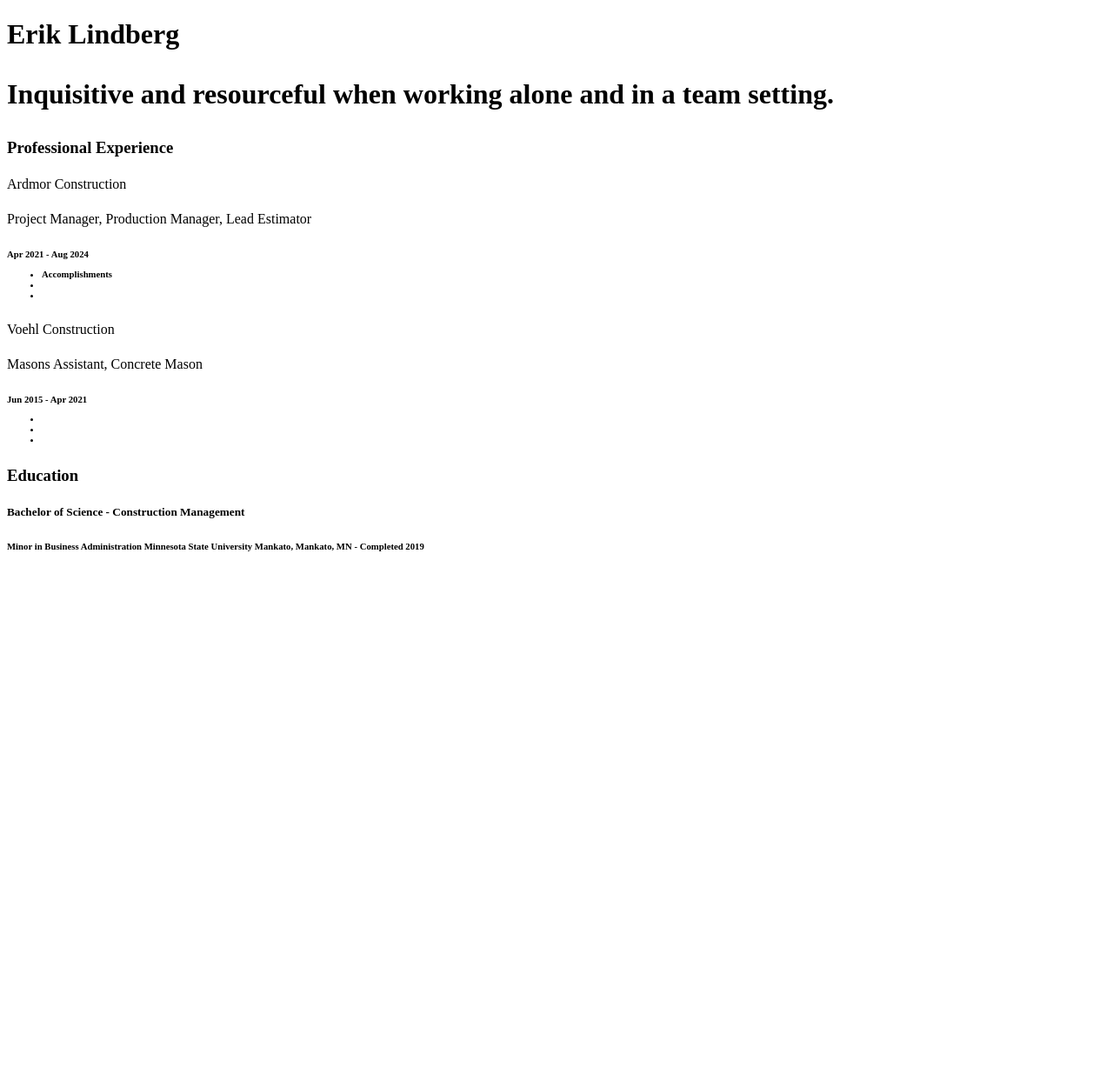
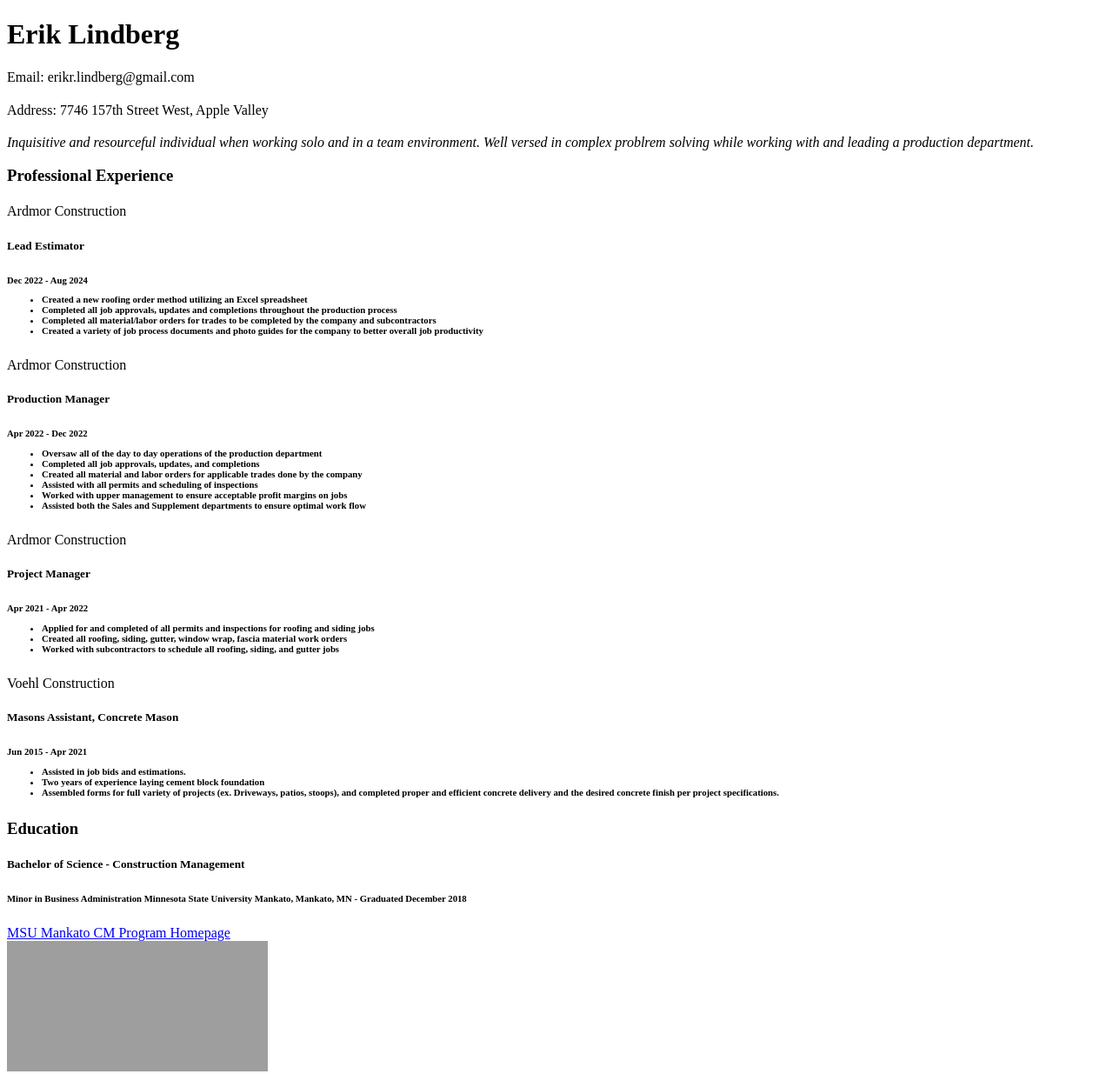
Before and after one commit to ELind-prime/ELind-prime.github.io, a plain HTML site: page index.html in a window 1280 px wide. Shown: the top 1235 px of the page at 87% size. Before the commit the page ends 800 px from the top, so only its background shows below. Drawn offline with Linux system fonts and the light colour scheme; grey boxes are pictures that could not be loaded.

Commit message:
Update index.html

```diff
--- a/index.html
+++ b/index.html
@@ -9,8 +9,12 @@
 <body>
   <div>
     <h1>Erik Lindberg
-    <p> Inquisitive and resourceful when working alone and in a team setting.
+    <h2></h2>Email: erikr.lindberg@gmail.com
+    <h2></h2>Address: 7746 157th Street West, Apple Valley
+    <h3></h3><em> Inquisitive and resourceful individual when working solo and in a team environment. Well versed in complex problrem solving while working with and leading a production department.</em>
+
   </div>
+
 
   <div class="exp-header">
        <h3>Professional Experience
@@ -18,25 +22,55 @@
 
   <div>
     <h4></h4>Ardmor Construction
-    <h5></h5>Project Manager, Production Manager, Lead Estimator
-    <h6><h6> Apr 2021 - Aug 2024
+    <h5><h5>Lead Estimator
+    <h6><h6> Dec 2022 - Aug 2024
 
     <ul>
-      <li>Accomplishments
-      <li>
-      <li>
+      <li>Created a new roofing order method utilizing an Excel spreadsheet
+      <li>Completed all job approvals, updates and completions throughout the production process
+      <li>Completed all material/labor orders for trades to be completed by the company and subcontractors
+      <li>Created a variety of job process documents and photo guides for the company to better overall job
+productivity
+      </ul>
+  </div>
+
+     <div>
+    <h4></h4>Ardmor Construction
+    <h5><h5> Production Manager
+    <h6><h6> Apr 2022 - Dec 2022
+
+    <ul>
+      <li>Oversaw all of the day to day operations of the production department
+      <li>Completed all job approvals, updates, and completions
+      <li>Created all material and labor orders for applicable trades done by the company
+      <li>Assisted with all permits and scheduling of inspections
+      <li>Worked with upper management to ensure acceptable profit margins on jobs
+      <li>Assisted both the Sales and Supplement departments to ensure optimal work flow
+      </ul>
+  </div>
+
+         <div>
+    <h4></h4>Ardmor Construction
+    <h5><h5> Project Manager
+    <h6><h6> Apr 2021 - Apr 2022
+
+    <ul>
+      <li>Applied for and completed of all permits and inspections for roofing and siding jobs
+      <li>Created all roofing, siding, gutter, window wrap, fascia material work orders
+      <li>Worked with subcontractors to schedule all roofing, siding, and gutter jobs
       </ul>
   </div>
 
       <div>
     <h4></h4>Voehl Construction
-    <h5></h5>Masons Assistant, Concrete Mason
+    <h5><h5>Masons Assistant, Concrete Mason
     <h6><h6> Jun 2015 - Apr 2021
 
     <ul>
-      <li>
-      <li>
-      <li>
+      <li>Assisted in job bids and estimations.
+      <li>Two years of experience laying cement block foundation
+      <li>Assembled forms for full variety of projects (ex. Driveways, patios, stoops), and completed proper
+and efficient concrete delivery and the desired concrete finish per project specifications.
       </ul>
   </div>
 
@@ -45,11 +79,28 @@
       </div>
 
    <div>
+
        <h5>Bachelor of Science - Construction Management
        <h6>Minor in Business Administration
-       <h7>Minnesota State University Mankato, Mankato, MN - Completed 2019
+       <h7>Minnesota State University Mankato, Mankato, MN - Graduated December 2018
+
+   </div>
+     <a href="https://cset.mnsu.edu/academic-programs/construction-management/"> MSU Mankato CM Program Homepage</a
+   <div>
+
+   </div>
+
+   <div>
+      <img src="https://upload.wikimedia.org/wikipedia/commons/5/5b/Minnesota_State_Mavericks_logo.png" width="300" height="150"
+   </div>
+
+
+     <div>
+       <h5>Bachelor of Science - Composite Materials Engineering
+       <h6>Winona State University, Winona, MN - Attended Fall 2013-Spring 2015
 
 
   </div>
+
 </body>
 </html>
```
